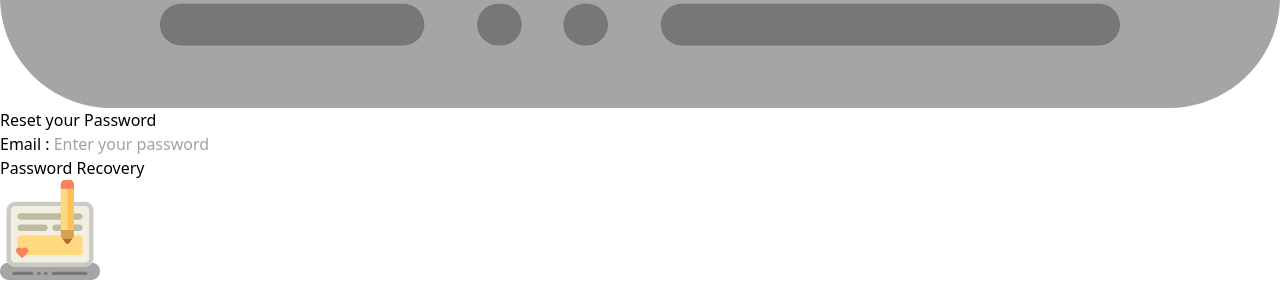
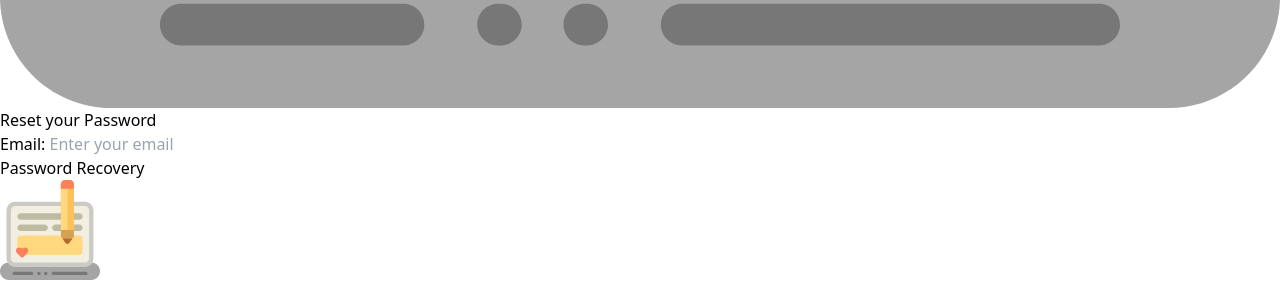
Before and after one commit to arafat-ahmed-dev/BlogApp, a React (Vite) app: page /forgot-password in a window 1280 px wide. Shown: the part 1318-1600 px from the top of the page. Built offline with nearby package versions, Linux system fonts and the light colour scheme; no server answers.

Commit message:
some issue solve

```diff
--- a/src/Pages/PasswordRecovery.jsx
+++ b/src/Pages/PasswordRecovery.jsx
@@ -1,25 +1,33 @@
 // src/components/ForgotPassword.js
-import React, { useState } from 'react';
-import authService from '../AppWrite/Auth'; // Adjust the path as necessary
+import React, { useState } from "react";
+import authService from "../AppWrite/Auth"; // Adjust the path as necessary
 import { Button, Input, Logo } from "../Component/index";
+import { useForm } from "react-hook-form";
+import conf from "../conf/conf";
 const PasswordRecovery = () => {
-    const [email, setEmail] = useState('');
-    const [message, setMessage] = useState('');
+    const [email, setEmail] = useState("");
+    const [message, setMessage] = useState("");
+    const { register, handleSubmit } = useForm();
 
-    const handleRecovery = async (e) => {
-        e.preventDefault();
-        setMessage("")
+    const handleRecovery = async (data) => {
+        const { email } = data; // Destructure email directly from data
+        setMessage(""); // Clear previous messages
+
+        if (!email) {
+            setMessage("Email is required.");
+            return;
+        }
         try {
-            // Replace with the URL to redirect after password reset
-            const redirectUrl = 'http://localhost:5173/reset-password';
-
+            console.log(email); // Log the email for debugging
+            const redirectUrl = conf.redirectLink ||"http://localhost:5173/reset-password";
             await authService.recoverPassword({ email, redirectUrl });
-            setMessage('Recovery email sent! Please check your inbox.');
+            setMessage("Recovery email sent! Please check your inbox.");
         } catch (error) {
-            setMessage(error.message);
+            setMessage(error.message || "An error occurred. Please try again.");
+        } finally {
+            setEmail(""); // Clear email after processing
         }
     };
-
     return (
         <div className="flex items-center justify-center w-full my-5">
             <div className="mx-auto w-full max-w-lg bg-gray-100 rounded-xl p-10 border border-black/10">
@@ -28,18 +36,20 @@ const PasswordRecovery = () => {
                         <Logo width="100%" />
                     </span>
                 </div>
-                <h2 className="text-center text-2xl font-bold leading-tight">Reset your Password</h2>
+                <h2 className="text-center text-2xl font-bold leading-tight">
+                    Reset your Password
+                </h2>
                 {message && <p className="text-red-600 mt-8 text-center">{message}</p>}
-                <form onSubmit={handleRecovery} className="mt-8">
+                <form onSubmit={handleSubmit(handleRecovery)} className="mt-8">
                     <div className="space-y-5">
                         <div className="relative">
                             <Input
-                                label="Email : "
+                                label="Email: "
+                                placeholder="Enter your email"
                                 type="email"
-                                value={email}
-                                onChange={(e) => setEmail(e.target.value)}
-                                placeholder="Enter your password"
-                                required
+                                {...register("email", {
+                                    required: true,
+                                })}
                             />
                         </div>
                         <Button type="submit" className="w-full">
--- a/src/conf/conf.js
+++ b/src/conf/conf.js
@@ -5,6 +5,7 @@ const conf = {
   collectionId: String(import.meta.env.VITE_APPWRITE_COLLECTION_ID),
   bucketId: String(import.meta.env.VITE_APPWRITE_BUCKET_ID),
   apikey: String(import.meta.env.VITE_RTE_APIKEY_ID),
+  redirectLink: String(import.meta.env.VITE_APP_REDIRECT_URL),
 };
 
 export default conf;
```
